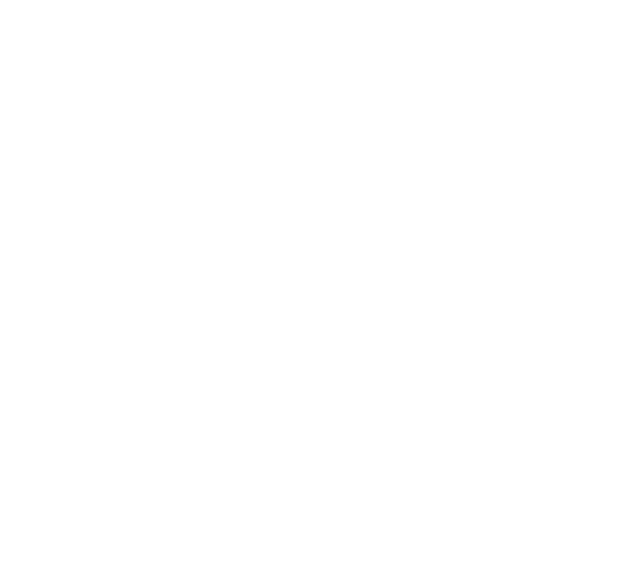
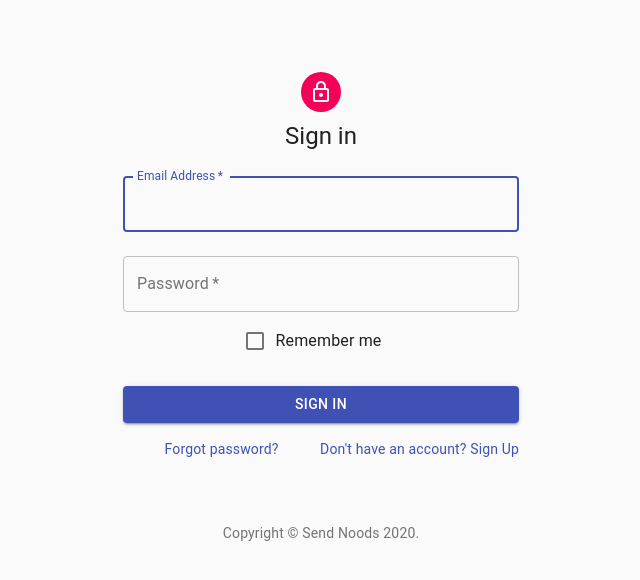
Before and after one commit to EricJ-Flatiron/SendNoodsFrontend, a React (Create React App) app: page /login in a window 1280 px wide. Shown: the top 580 px of the page, without its empty margins (319-959 px from the left). Built offline with nearby package versions, Linux system fonts and the light colour scheme.

Commit message:
Login and Auth working, routing and loginSide still need attention

```diff
--- a/src/App.js
+++ b/src/App.js
@@ -1,7 +1,7 @@
 import React from 'react';
 import { BrowserRouter as Router, Route, Redirect} from 'react-router-dom';
 import './App.css';
-import Login from './components/auth/login.js';
+import Login from './components/auth/Login.js';
 import SignUp from './components/auth/SignUp.js';
 
 class App extends React.Component {
@@ -42,6 +42,12 @@ class App extends React.Component {
             </SignUp>}>
           </Route>
 
+          <Route exact path="/login" component={() =>
+            <Login handleStateChange={this.handleStateChanges}>
+
+            </Login>}>
+          </Route>
+
 
 
 
--- a/src/components/auth/SignUp.js
+++ b/src/components/auth/SignUp.js
@@ -18,7 +18,7 @@ function Copyright() {
     <Typography variant="body2" color="textSecondary" align="center">
       {'Copyright © '}
       <Link color="inherit" href="https://material-ui.com/">
-        Your Website
+        Send Noods
       </Link>{' '}
       {new Date().getFullYear()}
       {'.'}
@@ -49,7 +49,7 @@ export default function SignUp() {
           }
         })
     }
-    console.log(options)
+    // console.log(options)
     fetch('http://localhost:3001/signup', options)
   }
 
--- a/src/components/auth/login.js
+++ b/src/components/auth/login.js
@@ -0,0 +1,150 @@
+import React, { useState } from 'react';
+import Avatar from '@material-ui/core/Avatar';
+import Button from '@material-ui/core/Button';
+import CssBaseline from '@material-ui/core/CssBaseline';
+import TextField from '@material-ui/core/TextField';
+import FormControlLabel from '@material-ui/core/FormControlLabel';
+import Checkbox from '@material-ui/core/Checkbox';
+import Link from '@material-ui/core/Link';
+import Grid from '@material-ui/core/Grid';
+import Box from '@material-ui/core/Box';
+import LockOutlinedIcon from '@material-ui/icons/LockOutlined';
+import Typography from '@material-ui/core/Typography';
+import { makeStyles } from '@material-ui/core/styles';
+import Container from '@material-ui/core/Container';
+
+function Copyright() {
+  return (
+    <Typography variant="body2" color="textSecondary" align="center">
+      {'Copyright © '}
+      <Link color="inherit" href="https://material-ui.com/">
+        Send Noods
+      </Link>{' '}
+      {new Date().getFullYear()}
+      {'.'}
+    </Typography>
+  );
+}
+
+const useStyles = makeStyles((theme) => ({
+  paper: {
+    marginTop: theme.spacing(8),
+    display: 'flex',
+    flexDirection: 'column',
+    alignItems: 'center',
+  },
+  avatar: {
+    margin: theme.spacing(1),
+    backgroundColor: theme.palette.secondary.main,
+  },
+  form: {
+    width: '100%', // Fix IE 11 issue.
+    marginTop: theme.spacing(1),
+  },
+  submit: {
+    margin: theme.spacing(3, 0, 2),
+  },
+}));
+
+export default function Login(props) {
+  const classes = useStyles();
+  const [email, setEmail] = useState('');
+  const [password, setPassword] = useState('');
+
+  const submit = (e) => {
+    e.preventDefault()
+    const options = {
+        method: "POST",
+        headers: {
+            "Content-Type": "application/json"
+        },
+        body: JSON.stringify({
+          user : {
+            email: email,
+            password: password,
+          }
+        })
+    }
+    // console.log(options)
+    fetch('http://localhost:3001/login', options)
+    .then(res => res.json())
+    .then(userInfo => {
+        localStorage.token = userInfo.token
+        localStorage.setItem("user", JSON.stringify({...userInfo}))
+        props.handleStateChange("token", userInfo.token)
+        props.handleStateChange("user", userInfo)
+        // this.props.history.push('/dashboard')
+    })
+  }
+
+  return (
+    <Container component="main" maxWidth="xs">
+      <CssBaseline />
+      <div className={classes.paper}>
+        <Avatar className={classes.avatar}>
+          <LockOutlinedIcon />
+        </Avatar>
+        <Typography component="h1" variant="h5">
+          Sign in
+        </Typography>
+        <form className={classes.form} noValidate>
+          <TextField
+            variant="outlined"
+            margin="normal"
+            required
+            fullWidth
+            id="email"
+            label="Email Address"
+            name="email"
+            value={email}
+            autoComplete="email"
+            autoFocus
+            onChange={(e) => setEmail(e.target.value)}
+          />
+          <TextField
+            variant="outlined"
+            margin="normal"
+            required
+            fullWidth
+            name="password"
+            value={password}
+            label="Password"
+            type="password"
+            id="password"
+            autoComplete="current-password"
+            onChange={(e) => setPassword(e.target.value)}
+          />
+          <FormControlLabel
+            control={<Checkbox value="remember" color="primary" />}
+            label="Remember me"
+          />
+          <Button
+            type="submit"
+            fullWidth
+            variant="contained"
+            color="primary"
+            className={classes.submit}
+            onClick={submit}
+          >
+            Sign In
+          </Button>
+          <Grid container>
+            <Grid item xs>
+              <Link href="#" variant="body2">
+                Forgot password?
+              </Link>
+            </Grid>
+            <Grid item>
+              <Link href="http://localhost:3000/signup" variant="body2">
+                {"Don't have an account? Sign Up"}
+              </Link>
+            </Grid>
+          </Grid>
+        </form>
+      </div>
+      <Box mt={8}>
+        <Copyright />
+      </Box>
+    </Container>
+  );
+}
```
Also changed, not shown: src/components/auth/LoginSide.js (added, +131 -0 lines).
